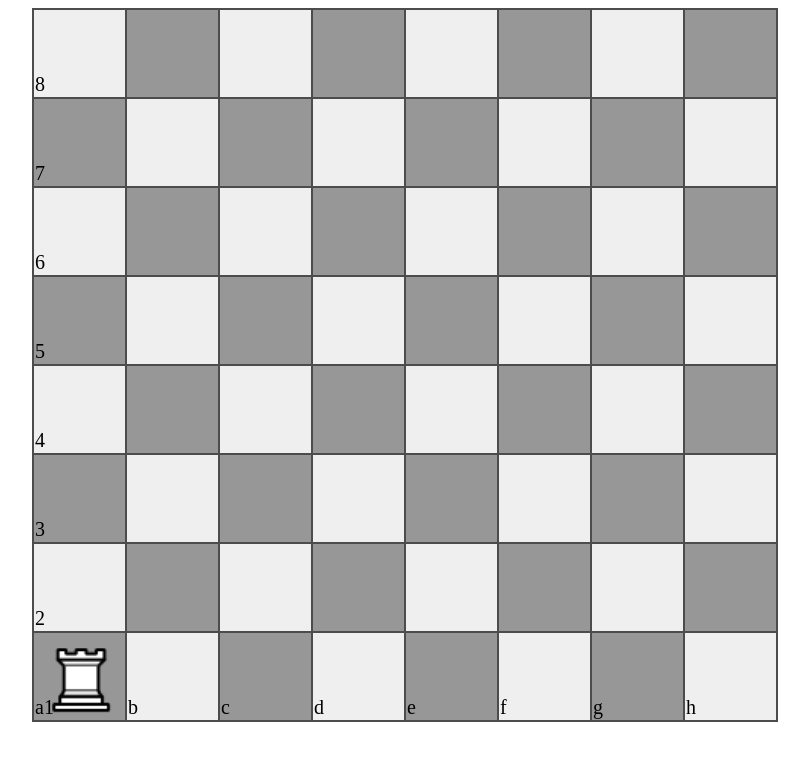
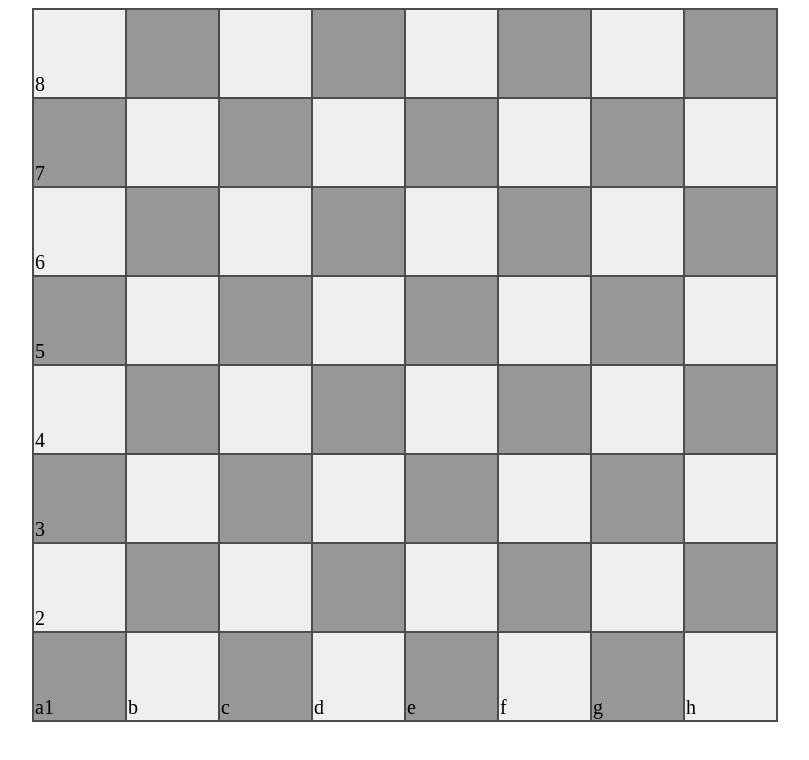
Before and after one commit to ankurkarn7/Some-simple-games, a plain HTML site: page chess.html in a window 1280 px wide. Shown: the whole page, without its empty margins (235-1044 px from the left). Drawn offline with Linux system fonts and the light colour scheme.

Commit message:
Update chess.css

```diff
--- a/chess.css
+++ b/chess.css
@@ -19,7 +19,7 @@ td:hover{
     background-color:rgb(151, 151, 151);
 }
 .a1{
-    background-image:url(white%20rook.png);
+    background-image:url(../white rook.png);
     background-repeat:no-repeat;
     background-size:cover;
 }
```
